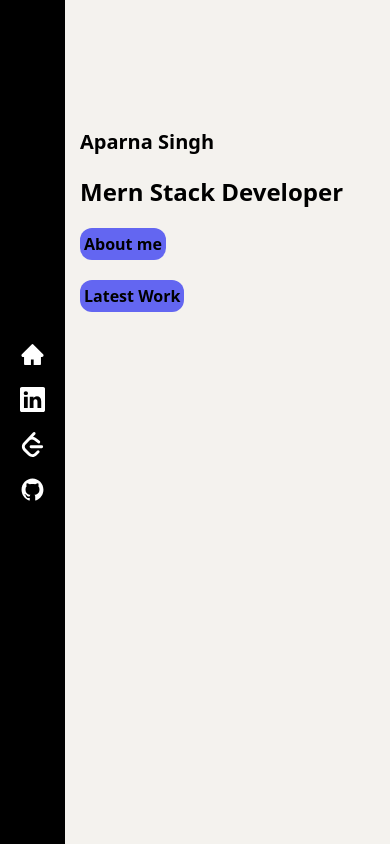
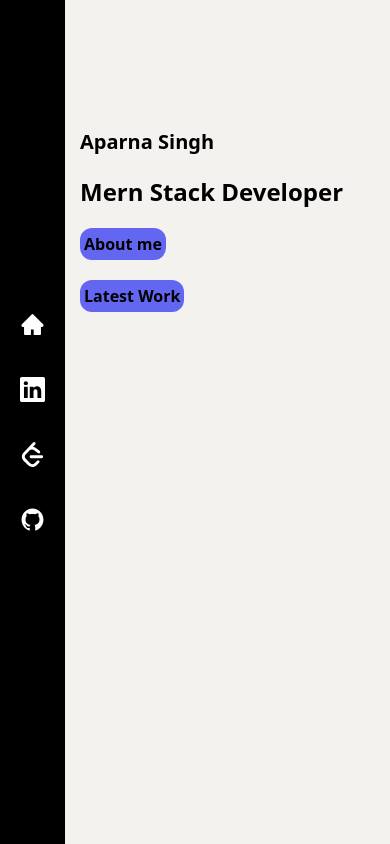
Before and after one commit to singh-aparna/portfolio-aparna-singh, a React (Create React App) app: page / in a window 390 px wide. Built offline with nearby package versions, Linux system fonts and the light colour scheme.

Commit message:
Increase gap between header icons.

```diff
--- a/src/Webview/Header/Header.js
+++ b/src/Webview/Header/Header.js
@@ -7,7 +7,7 @@ import { NavLink } from "react-router-dom";
 
 const Header = () => {
   return (
-    <div className="h-full fixed flex flex-col justify-center items-center p-5 md:p-10 gap-5 md:gap-10  bg-black text-white">
+    <div className="h-full fixed flex flex-col justify-center items-center p-5 md:p-10 gap-10  bg-black text-white">
       <NavLink to="/" className=" hover:text-blue-700">
         <AiFillHome size={25} />
       </NavLink>
```
